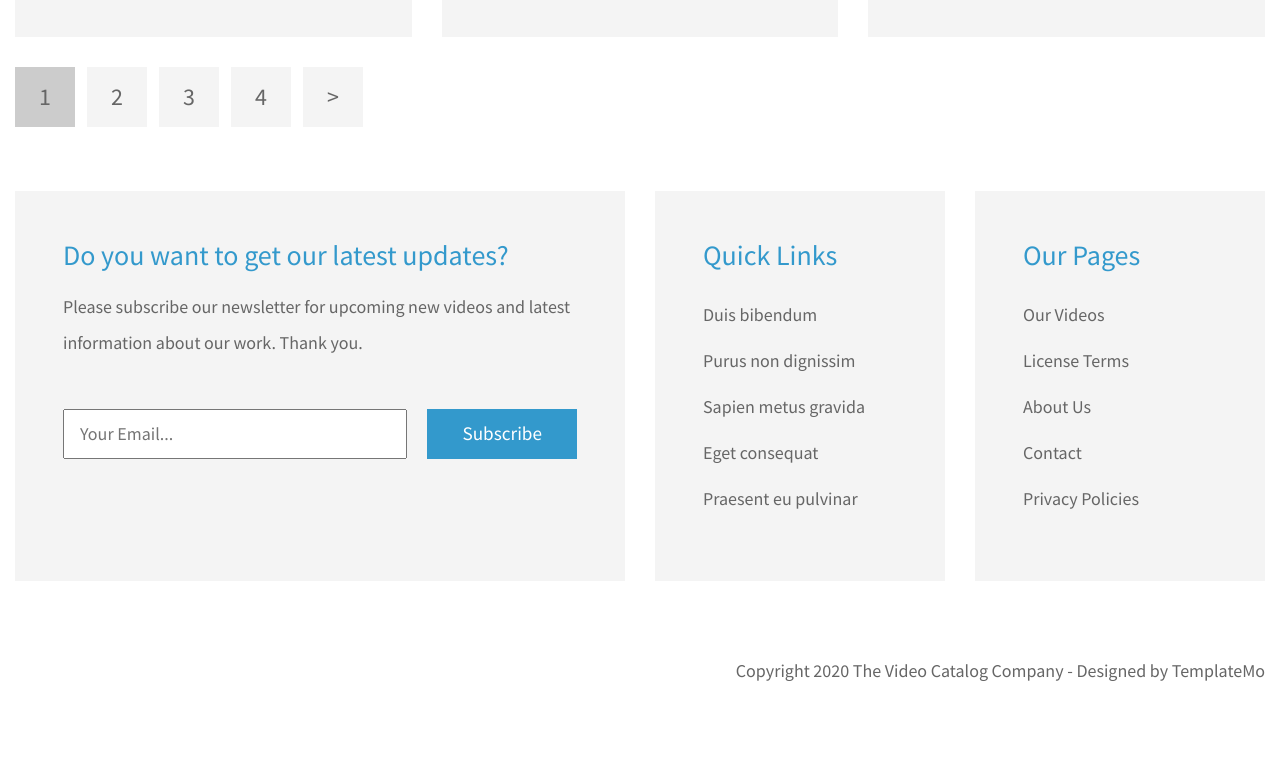
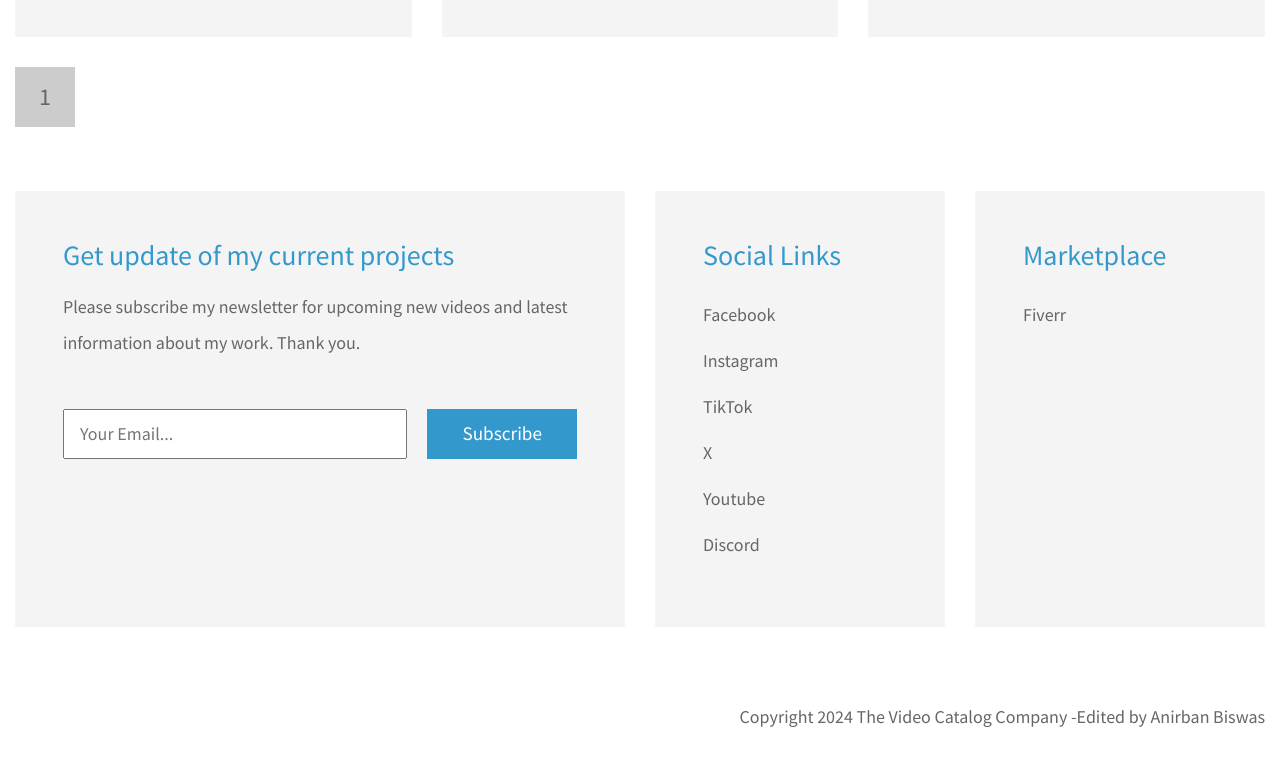
Before and after one commit to AnirbanBiswasGamer/Spiderspc.ml, a plain HTML site: page index.html in a window 1280 px wide. Shown: the part 2548-3314 px from the top of the page. Before the commit the page ends 3288 px from the top, so only its background shows below. Drawn offline with Linux system fonts and the light colour scheme.

Commit message:
Copyright changes

```diff
--- a/index.html
+++ b/index.html
@@ -215,10 +215,10 @@ https://templatemo.com/tm-552-video-catalog
                     <div>
                         <ul class="nav tm-paging-links">
                             <li class="nav-item active"><a href="#" class="nav-link tm-paging-link">1</a></li>
-                            <li class="nav-item"><a href="#" class="nav-link tm-paging-link">2</a></li>
-                            <li class="nav-item"><a href="#" class="nav-link tm-paging-link">3</a></li>
+                            <!-- <li class="nav-item"><a href="#" class="nav-link tm-paging-link">2</a></li> -->
+                            <!-- <li class="nav-item"><a href="#" class="nav-link tm-paging-link">3</a></li>
                             <li class="nav-item"><a href="#" class="nav-link tm-paging-link">4</a></li>
-                            <li class="nav-item"><a href="#" class="nav-link tm-paging-link">></a></li>
+                            <li class="nav-item"><a href="#" class="nav-link tm-paging-link">></a></li> -->
                         </ul>
                     </div>
                 </main>
@@ -227,8 +227,8 @@ https://templatemo.com/tm-552-video-catalog
                 <div class="row mt-5 pt-3">
                     <div class="col-xl-6 col-lg-12 mb-4">
                         <div class="tm-bg-gray p-5 h-100">
-                            <h3 class="tm-text-primary mb-3">Do you want to get our latest updates?</h3>
-                            <p class="mb-5">Please subscribe our newsletter for upcoming new videos and latest information about our
+                            <h3 class="tm-text-primary mb-3">Get update of my current projects</h3>
+                            <p class="mb-5">Please subscribe my newsletter for upcoming new videos and latest information about my
                                 work. Thank you.</p>
                             <form action="" method="GET" class="tm-subscribe-form">
                                 <input type="text" name="email" placeholder="Your Email..." required>
@@ -238,25 +238,22 @@ https://templatemo.com/tm-552-video-catalog
                     </div>
                     <div class="col-xl-3 col-lg-6 col-md-6 col-sm-6 col-12 mb-4">
                         <div class="p-5 tm-bg-gray">
-                            <h3 class="tm-text-primary mb-4">Quick Links</h3>
+                            <h3 class="tm-text-primary mb-4">Social Links</h3>
                             <ul class="list-unstyled tm-footer-links">
-                                <li><a href="#">Duis bibendum</a></li>
-                                <li><a href="#">Purus non dignissim</a></li>
-                                <li><a href="#">Sapien metus gravida</a></li>
-                                <li><a href="#">Eget consequat</a></li>
-                                <li><a href="#">Praesent eu pulvinar</a></li>
+                                <li><a href="#">Facebook</a></li>
+                                <li><a href="#">Instagram</a></li>
+                                <li><a href="#">TikTok</a></li>
+                                <li><a href="#">X</a></li>
+                                <li><a href="#">Youtube</a></li>
+                                <li><a href="#">Discord</a></li>
                             </ul>
                         </div>
                     </div>
                     <div class="col-xl-3 col-lg-6 col-md-6 col-sm-6 col-12 mb-4">
                         <div class="p-5 tm-bg-gray h-100">
-                            <h3 class="tm-text-primary mb-4">Our Pages</h3>
+                            <h3 class="tm-text-primary mb-4">Marketplace</h3>
                             <ul class="list-unstyled tm-footer-links">
-                                <li><a href="#">Our Videos</a></li>
-                                <li><a href="#">License Terms</a></li>
-                                <li><a href="#">About Us</a></li>
-                                <li><a href="#">Contact</a></li>
-                                <li><a href="#">Privacy Policies</a></li>
+                                <li><a href="#">Fiverr</a></li>
                             </ul>
                         </div>
                     </div>
@@ -264,9 +261,8 @@ https://templatemo.com/tm-552-video-catalog
 
                 <footer class="row pt-5">
                     <div class="col-12">
-                        <p class="text-right">Copyright 2020 The Video Catalog Company
-
-                        - Designed by <a href="https://templatemo.com" rel="nofollow" target="_parent">TemplateMo</a></p>
+                        <p class="text-right">Copyright 2024 The Video Catalog Company
+                        -Edited by <a href="./about.html" rel="nofollow" target="_parent">Anirban Biswas</a></p>
                     </div>
                 </footer>
             </div> <!-- tm-content-container -->
```
